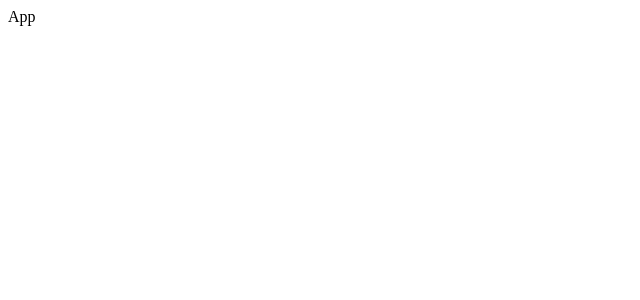
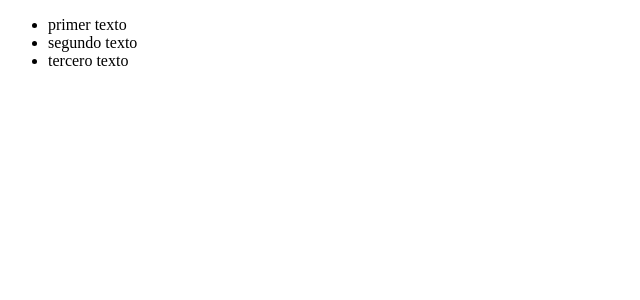
Before and after one commit to ecreyes/react-redux-todo, a React (Create React App) app: page / in a window 1280 px wide. Shown: the top 300 px of the page, without its empty margins (0-640 px from the left). Built offline with nearby package versions, Linux system fonts and the light colour scheme.

Commit message:
recibiendo listado desde estado

```diff
--- a/src/components/App.js
+++ b/src/components/App.js
@@ -1,9 +1,12 @@
 import React from 'react';
+import VisibilidadTodoList from '../containers/VisibilidadTodoList';
 
 class App extends React.Component {
 	render() {
 		return (
-			<div>App</div>
+			<div>
+				<VisibilidadTodoList/>
+			</div>
 		);
 	}
 }
--- /dev/null
+++ b/src/components/TodoList.js
@@ -0,0 +1,17 @@
+import React from 'react';
+
+class TodoList extends React.Component{
+    render(){
+        const todos = this.props.todos;
+        console.log(todos);
+        return(
+            <ul>
+                <li>primer texto</li>
+                <li>segundo texto</li>
+                <li>tercero texto</li>
+            </ul>
+        );
+    }
+}
+
+export default TodoList;
--- /dev/null
+++ b/src/containers/VisibilidadTodoList.js
@@ -0,0 +1,27 @@
+import { SHOW_ALL } from '../actions/index';
+import { connect } from 'react-redux'
+import TodoList from '../components/TodoList';
+
+
+export const getTodoByFiltro = (todos, filtro) => {
+    switch (filtro) {
+        case SHOW_ALL:
+            return todos;
+        default:
+            return todos;
+    }
+}
+
+
+const mapStateToProps = (state) => {
+    return {
+        todos: getTodoByFiltro(state.todos, state.filtro)
+    };
+}
+
+
+const VisibilidadTodoList = connect(
+    mapStateToProps
+)(TodoList);
+
+export default VisibilidadTodoList;
--- a/src/index.js
+++ b/src/index.js
@@ -1,19 +1,10 @@
 import React from 'react';
 import ReactDOM from 'react-dom';
 import App from './components/App';
+import { Provider } from 'react-redux'
 import store from './store';
-import {addTareaAction} from './actions/todo';
 
-console.log(store.getState());
-
-let unsubscribe = store.subscribe(() =>
-  console.log(store.getState())
-);
-
-store.dispatch(addTareaAction("Esta es la primera tarea"));
-store.dispatch(addTareaAction("Esta es la segunda tarea"));
-store.dispatch(addTareaAction("Esta es la tercera tarea"));
-unsubscribe();
-
-
-ReactDOM.render(<App />, document.getElementById('root'));
+ReactDOM.render(
+  <Provider store={store}>
+    <App />
+  </Provider>, document.getElementById('root'));
```
